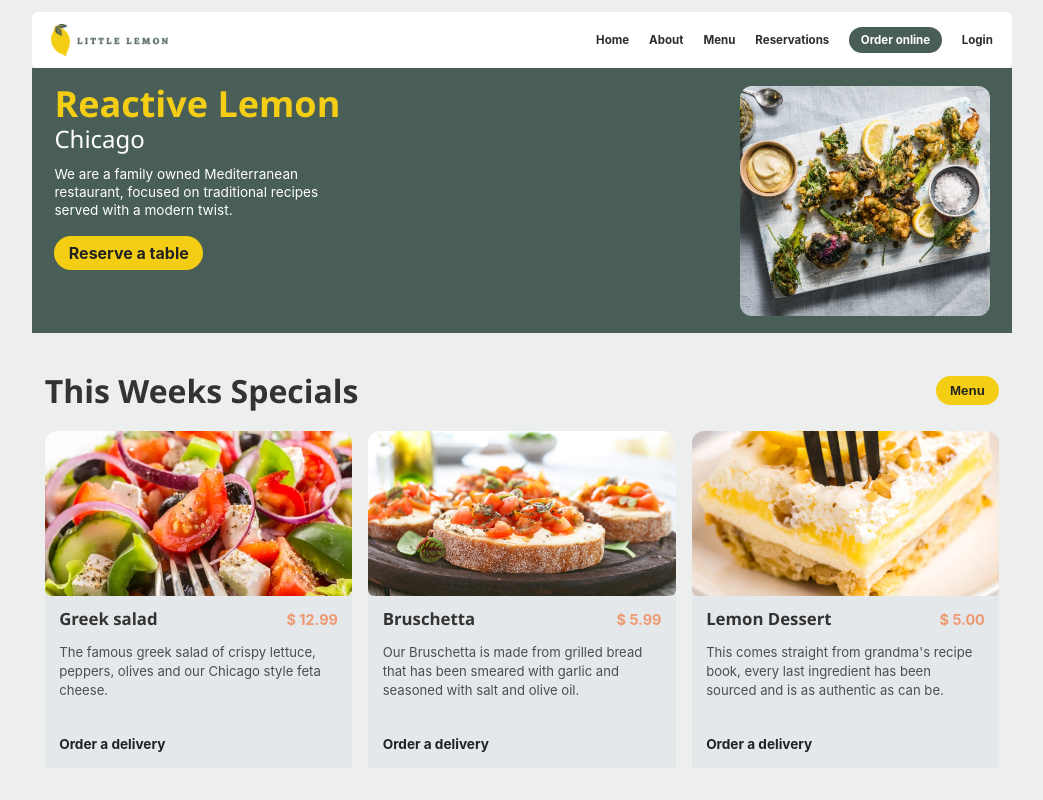
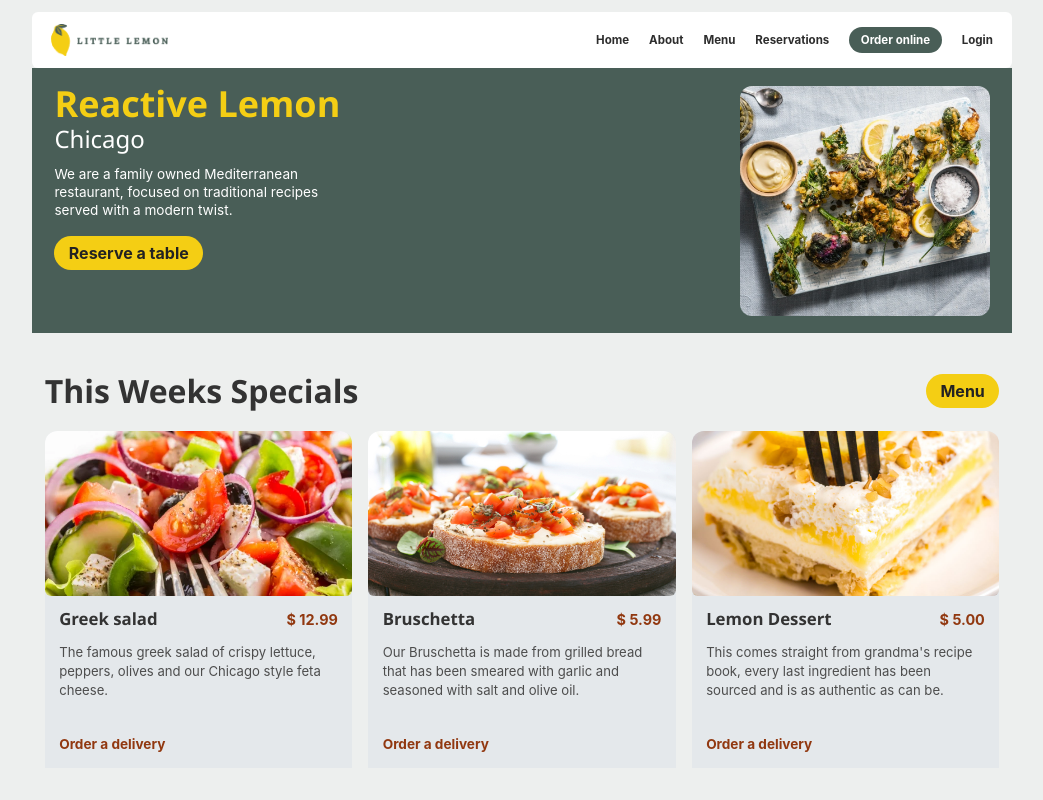
Before and after one commit to CatoG/LemonCapstone, a React (Create React App) app in the folder lemon_capstone/: page / in a window 1280 px wide. Shown: the top 800 px of the page, without its empty margins (118-1161 px from the left). Built offline with nearby package versions, Linux system fonts and the light colour scheme.

Commit message:
final adjustments

```diff
--- a/lemon_capstone/src/App.css
+++ b/lemon_capstone/src/App.css
@@ -180,7 +180,8 @@ main {
 }
 
 .hero-copy button,
-.section-heading button {
+.section-heading button,
+.section-heading .section-menu-link {
   border: 0;
   border-radius: 999px;
   background: #f4ce14;
@@ -188,6 +189,8 @@ main {
   font-weight: 700;
   padding: 0.45rem 0.9rem;
   cursor: pointer;
+  text-decoration: none;
+  display: inline-block;
 }
 
 .hero-cta {
@@ -272,7 +275,7 @@ main {
 }
 
 .card-title-row span {
-  color: #ee9972;
+  color: #913810;
   font-weight: 700;
   font-size: 0.9rem;
 }
@@ -290,7 +293,7 @@ main {
   display: inline-block;
   margin-bottom: 1rem;
   text-decoration: none;
-  color: #222222;
+  color: #913810;
   font-weight: 700;
   font-size: 0.85rem;
 }
@@ -393,7 +396,7 @@ main {
   height: 155px;
   position: absolute;
   left: 0;
-  bottom: 0.6rem;
+  bottom: -1.3rem;
 }
 
 .booking-page {
@@ -437,8 +440,8 @@ main {
   margin-top: 0.5rem;
   border: 0;
   border-radius: 999px;
-  background: #495e57;
-  color: #ffffff;
+  background: #f4ce14;
+  color: #222222;
   font-weight: 700;
   padding: 0.55rem 0.95rem;
   cursor: pointer;
@@ -757,7 +760,7 @@ main {
 }
 
 .menu-list-price {
-  color: #ee9972;
+  color: #913810;
   font-weight: 700;
   font-size: 0.9rem;
 }
--- a/lemon_capstone/src/components/Specials.js
+++ b/lemon_capstone/src/components/Specials.js
@@ -35,7 +35,7 @@ function Specials() {
     <section className="specials-section" aria-labelledby="specials-title">
       <div className="section-heading">
         <h2 id="specials-title">This Weeks Specials</h2>
-        <button type="button" aria-label="View full menu">Menu</button>
+        <Link className="section-menu-link" to="/menu" aria-label="View full menu">Menu</Link>
       </div>
 
       <div className="card-grid">
```
